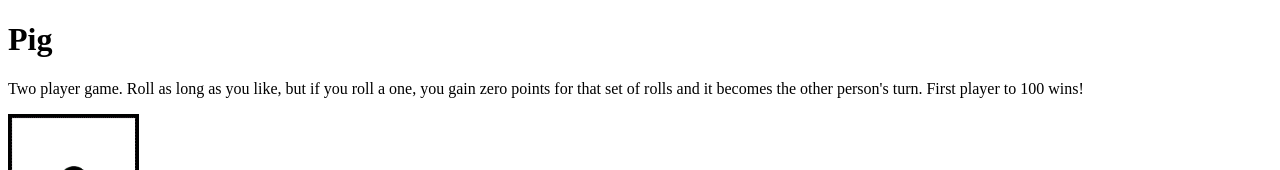
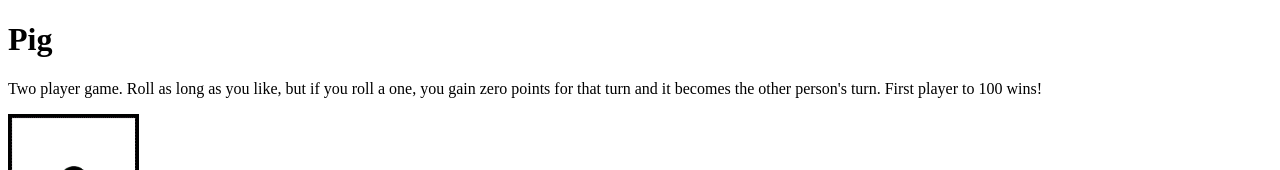
Before and after one commit to serino/pig, a plain HTML site: page index.html in a window 1280 px wide. Shown: the top 170 px of the page. Drawn offline with Linux system fonts and the light colour scheme.

Commit message:
updated README

```diff
--- a/index.html
+++ b/index.html
@@ -13,7 +13,7 @@
 
   <h1>Pig</h1>
   <p id="instructionsParagraph">Two player game. Roll as long as you like,
-    but if you roll a one, you gain zero points for that set of rolls and
+    but if you roll a one, you gain zero points for that turn and
     it becomes the other person's turn. First player to 100 wins!</p>
 
   <img id="dieSquare" src="1.gif"></img>
```
Also changed, not shown: 1 other file.
